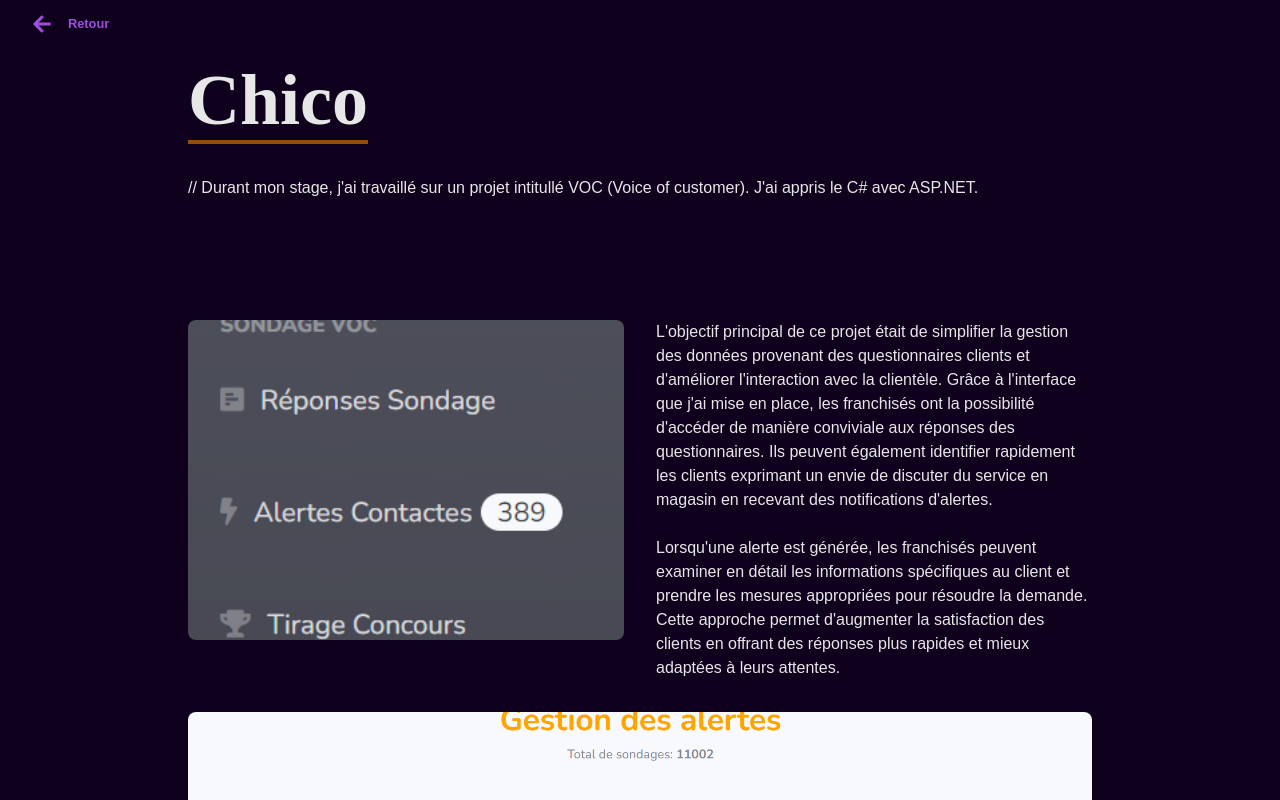
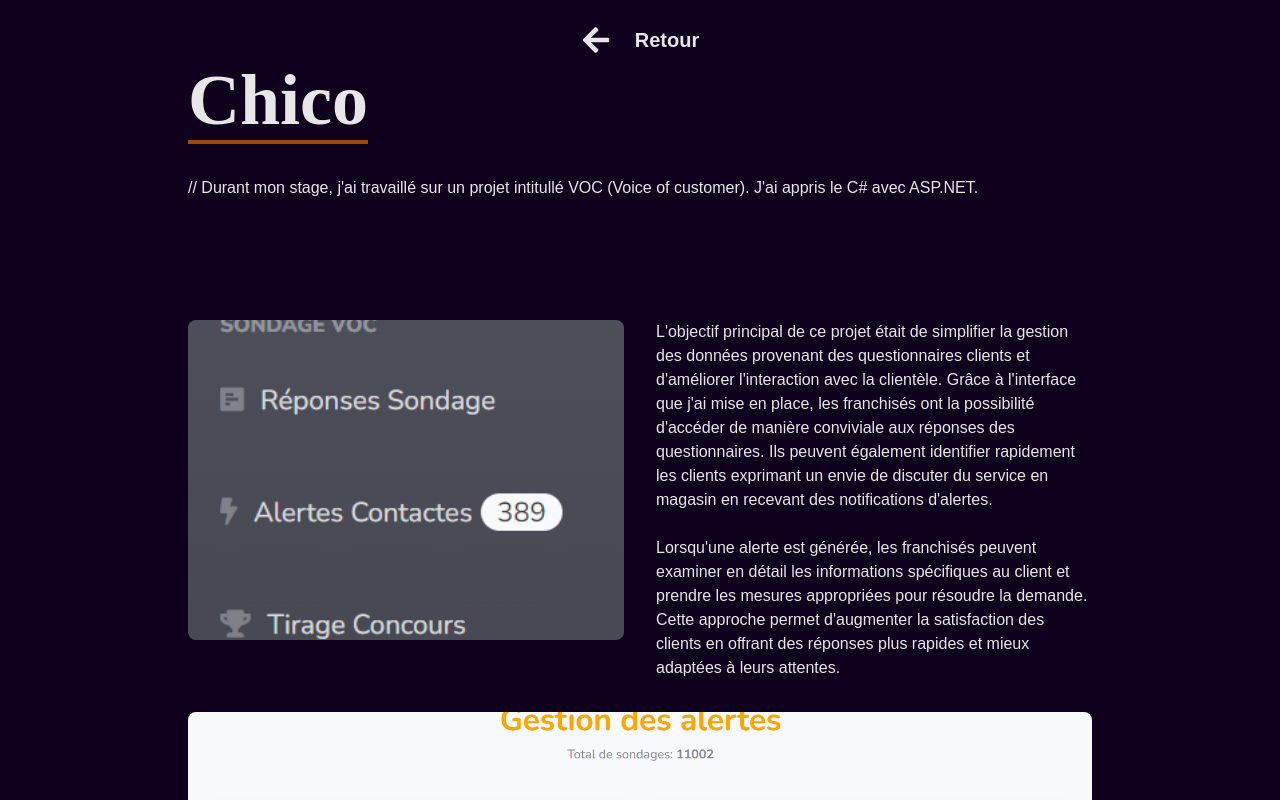
Before and after one commit to JanGaud/Janis-Web-CV, a React (Create React App) app: page /Chico in a window 1280 px wide. Shown: the top 800 px of the page. Built offline with nearby package versions, Linux system fonts and the light colour scheme.

Commit message:
Ajout de navigation de retour de la page de visualisation de projet

```diff
--- a/src/components/Details/Chico.jsx
+++ b/src/components/Details/Chico.jsx
@@ -1,4 +1,5 @@
-import React, { useState } from "react";
+import React, { useState, useEffect } from "react";
+import { Link } from "react-scroll";
 import { FaArrowLeft } from "react-icons/fa";
 import ImageModal from "../Tools/ImageModal";
 
@@ -20,17 +21,38 @@ const ChicoDetails = () => {
     alt: "",
   });
 
+  const [nav, setNav] = useState(false);
+  const handleClick = () => setNav(!nav);
+  const [navbarColor, setNavbarColor] = useState("transparent");
+
+  useEffect(() => {
+    const handleScroll = () => {
+      let scrollPos = window.scrollY;
+      let opacity = scrollPos / 700; // Adjust 600 to control the fade speed
+      opacity = opacity > 1 ? 1 : opacity; // Ensure opacity stays between 0 and 1
+      setNavbarColor(`rgba(15, 0, 29, ${opacity})`); // #0f001d in rgba
+    };
+
+    window.addEventListener("scroll", handleScroll);
+
+    return () => {
+      window.removeEventListener("scroll", handleScroll);
+    };
+  }, []);
+
   return (
     <section name="Chico" className="w-full min-h-screen text-[#e7e7e7]">
-      <div className="">
+      <div
+        className="z-10 fixed w-full h-[80px] flex justify-around items-center px-4"
+        style={{ backgroundColor: navbarColor }}
+      >
         <a
           href="/"
-          className="p-4 absolute top-0 left-0 flex gap-4 items-center text-center text-md font-semibold text--[#e7e7e7] outline-none md:px-8 md:py-3 md:text-base hover:text-[--amethyst] duration-300"
+          className="p-4 flex gap-6 items-center text-md font-semibold text--[#e7e7e7] outline-none md:px-8 md:py-3 md:text-base hover:text-[--amethyst] duration-300"
         >
-          <FaArrowLeft className="text-[20px]" />
-          <small>Retour</small>
+          <FaArrowLeft className="text-[30px]" />
+          <small className="text-[20px]">Retour</small>
         </a>
-        <div></div>
       </div>
       <div className="max-w-[1000px] mx-auto p-4 flex flex-col justify-center w-full h-full">
         <div class="py-6 sm:py-8 lg:py-12 pt-10">
```
